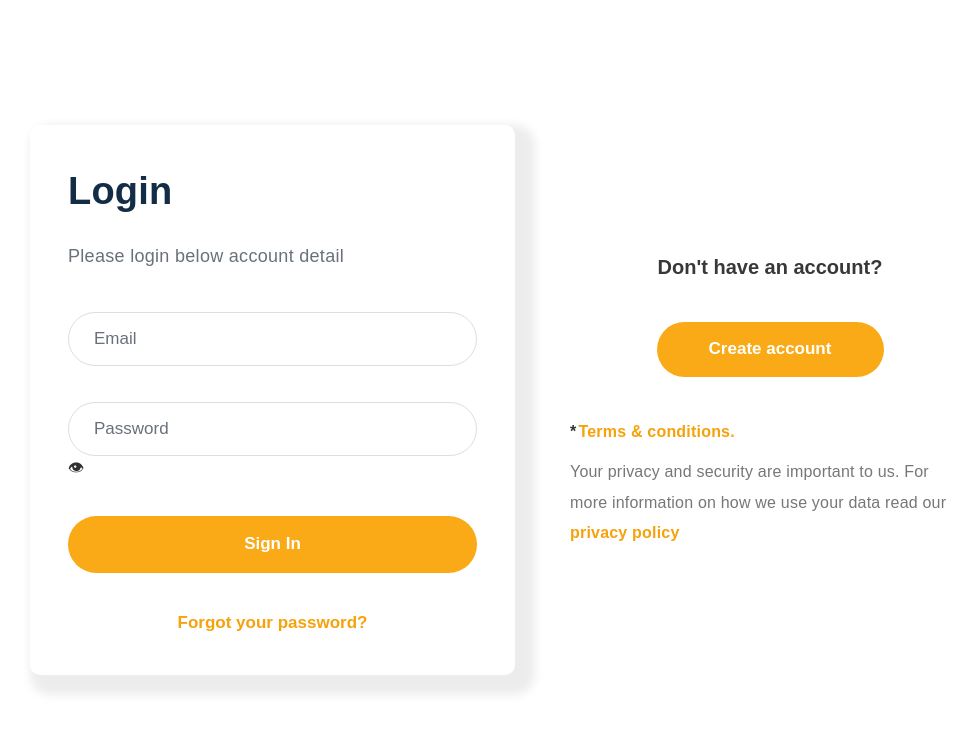
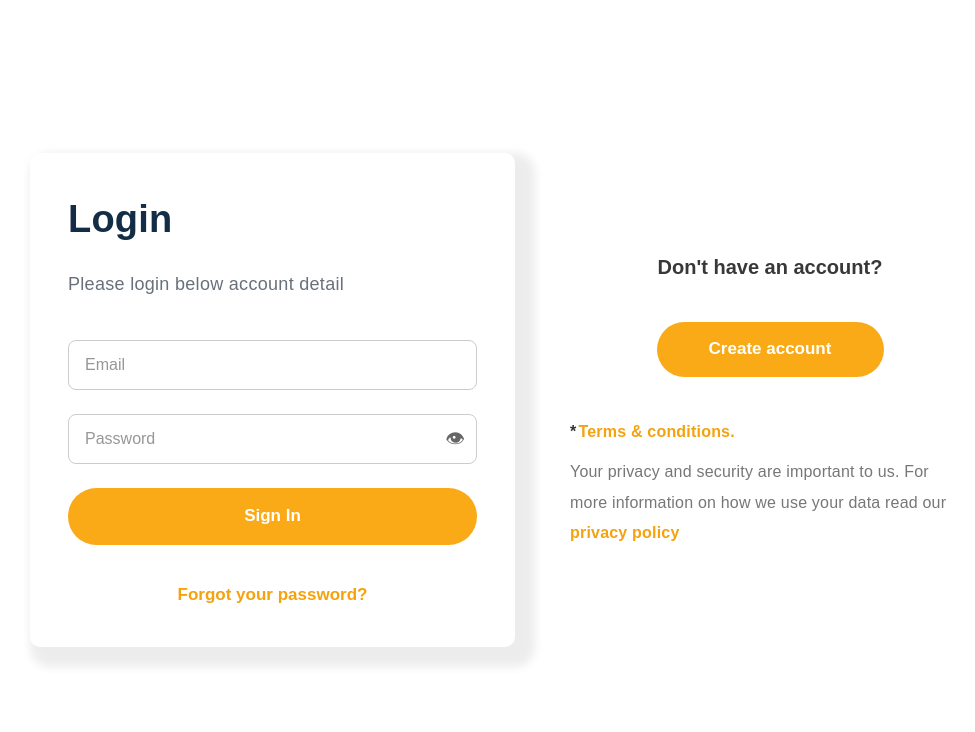
Before and after one commit to Sosanka/Hackathone-Frontend, a React (Vite) app: page /login in a window 1280 px wide. Shown: the top 732 px of the page, without its empty margins (140-1115 px from the left). Built offline with nearby package versions, Linux system fonts and the light colour scheme.

Commit message:
feat: implement seller login page with validation and styling

```diff
--- a/src/components/Auth.css
+++ b/src/components/Auth.css
@@ -87,36 +87,53 @@
    INPUTS
 ======================================== */
 
+/* Container for input fields */
 .input-group {
+  position: relative; /* This is required for the absolute positioning inside to work */
   width: 100%;
-
-  margin-bottom: 36px;
+  margin-bottom: 1.5rem; /* Adjust this to match your spacing */
 }
 
-.input-group input {
+/* Ensure inputs take up full width and have standard padding */
+.form-input {
   width: 100%;
-  height: 54px;
+  padding: 12px 16px;
+  border: 1px solid #ccc;
+  border-radius: 8px; /* Matches the rounded corners in your image */
   box-sizing: border-box;
-  padding: 0 25px;
-  border: 1px solid #dedede;
-  border-radius: 30px;
-  outline: none;
-  font-size: 17px;
-  color: #555;
-  background: #ffffff;
-  transition: 0.2s ease;
+  font-size: 16px;
 }
 
-.input-group input::placeholder {
-  color: #68717b;
+.form-input:focus {
+  outline: none;
+  border-color: #ff9900; /* Example focus color based on your buttons */
 }
 
-.input-group input:focus {
-  border-color: #f6a719;
-  box-shadow: 0 0 0 2px rgba(246, 167, 25, 0.08);
+/* Extra right padding specifically for the password field so text doesn't hide behind the eye */
+.password-input {
+  padding-right: 45px;
 }
 
+/* Position the eye button inside the input field */
+.eye-toggle-btn {
+  position: absolute;
+  right: 12px;
+  top: 50%;
+  transform: translateY(-50%); /* Perfectly centers it vertically */
+  background: transparent;
+  border: none;
+  cursor: pointer;
+  padding: 0;
+  display: flex;
+  align-items: center;
+  justify-content: center;
+  color: #666;
+  font-size: 1.2rem;
+}
 
+.eye-toggle-btn:focus {
+  outline: none;
+}
 /* ========================================
    AUTH BUTTON
 ======================================== */
--- a/src/pages/Login.jsx
+++ b/src/pages/Login.jsx
@@ -9,7 +9,6 @@ function Login() {
   const navigate = useNavigate();
 
   const [formData, setFormData] = useState({
-    email: "",
     email: "",
     password: "",
   });
@@ -112,6 +111,7 @@ function Login() {
             Forgot your password?
           </button>
         </div>
+
         {/* RIGHT SIDE */}
         <div className="auth-side">
           <h2>Don't have an account?</h2>
```
